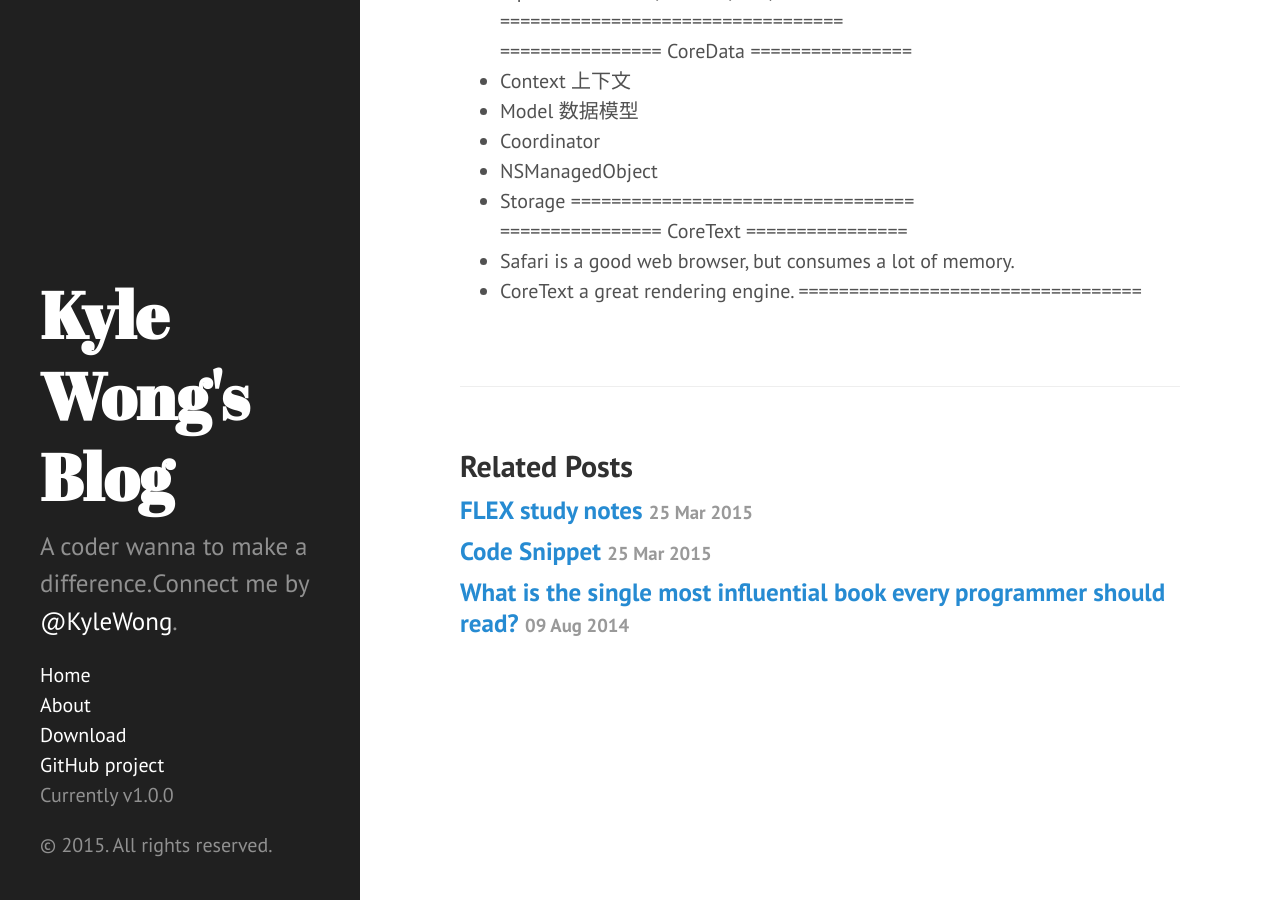
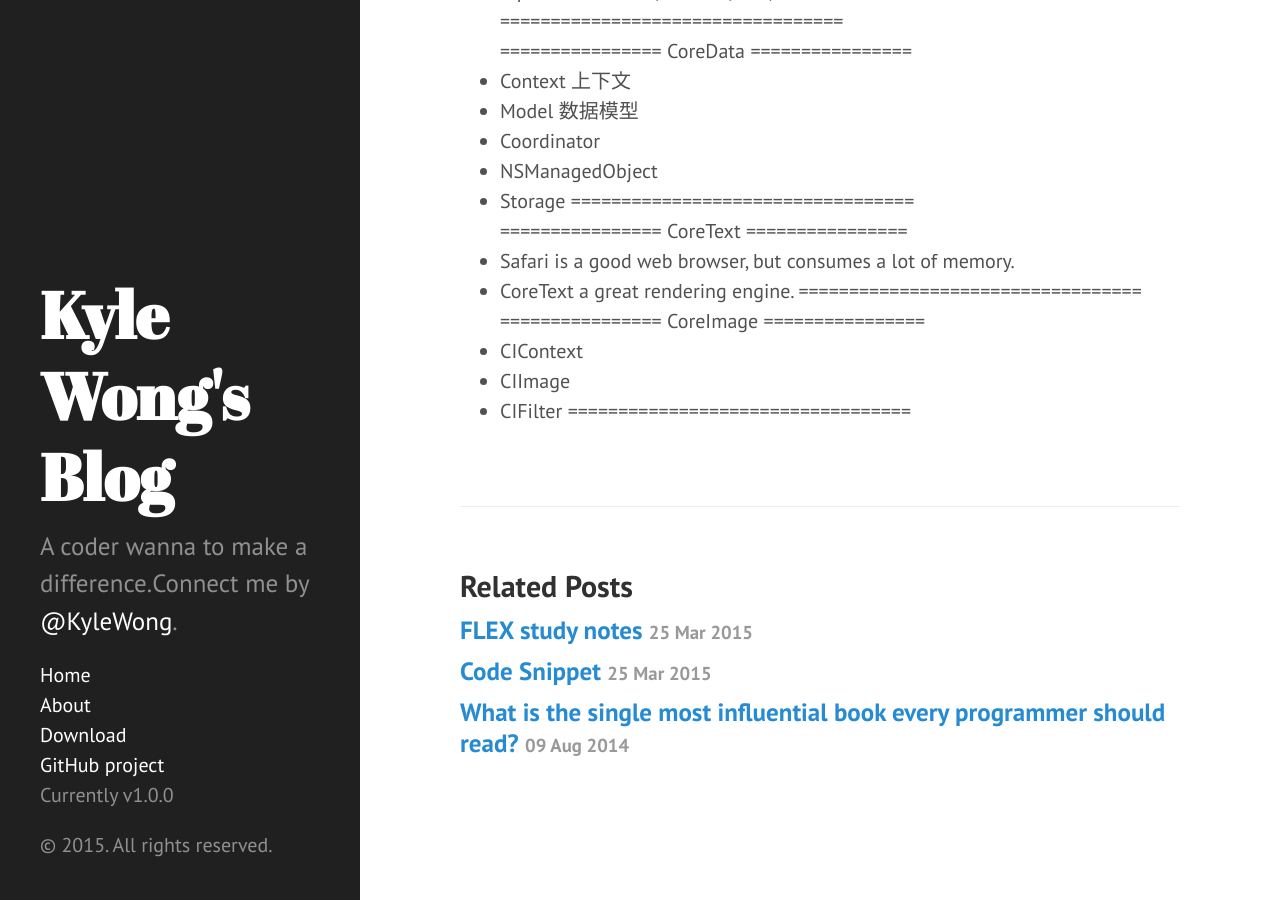
Before and after one commit to kangwang1988/kangwang1988.github.io, a Jekyll site: the page built from _posts/2015-05-10-iOS-study-note.md, in a window 1280 px wide and 900 px high, scrolled down 4174 px. Built offline with Jekyll 4.4.1, drawn with Linux system fonts in a browser that asks for light colours; Markdown is read by kramdown in place of the engine named in the settings.

Commit message:
Update 2015-05-10-iOS-study-note.md

```diff
--- a/_posts/2015-05-10-iOS-study-note.md
+++ b/_posts/2015-05-10-iOS-study-note.md
@@ -161,3 +161,8 @@ InputSource:Timer,Selector,Port,CustomSrc.
 - Safari is a good web browser, but consumes a lot of memory.
 - CoreText a great rendering engine.
 ==================================<br>
+================ CoreImage  ================<br>
+- CIContext
+- CIImage
+- CIFilter
+==================================<br>
```
